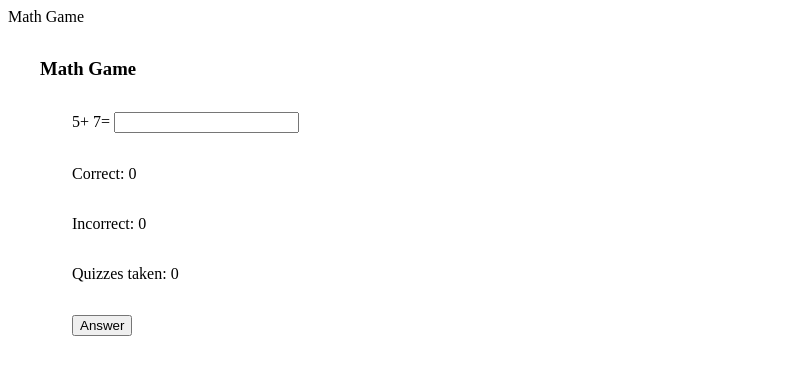
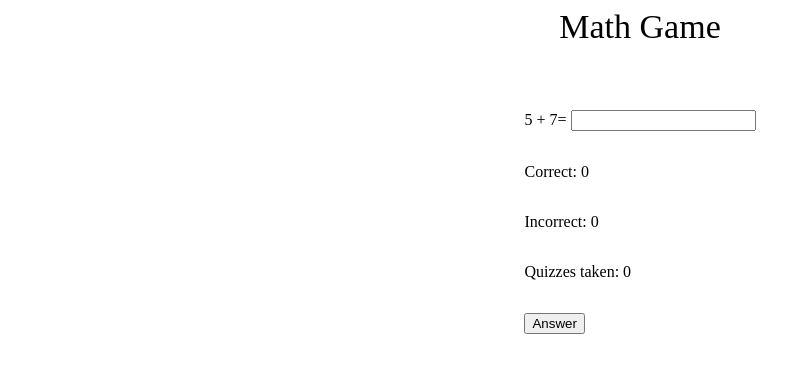
Before and after one commit to merkksgit/matikkapeli, a plain HTML site: page index.html in a window 1280 px wide. Shown: the whole page, without its empty margins (0-811 px from the left). Drawn offline with Linux system fonts and the light colour scheme.

Commit message:
lisätty hieman tyylejä

```diff
--- a/css/styles.css
+++ b/css/styles.css
@@ -1,3 +1,14 @@
 div {
     margin: 2em;
 }
+
+header {
+    display: flex;
+    justify-content: center;
+    font-size: 34px;
+}
+
+div#container {
+    display: flex;
+    justify-content: center;
+}
--- a/index.html
+++ b/index.html
@@ -4,14 +4,14 @@
     <meta charset="UTF-8">
     <meta name="viewport" content="width=device-width, initial-scale=1.0">
     <link rel="stylesheet" href="./css/styles.css"
-    <title>Math Game</title>
+    <title></title>
 </head>
 <body>
+    <header>Math Game</header>
     <div id="container">
-        <h3>Math Game</h3>
         <form>
             <div>
-                <output id="num1"></output>+
+                <output id="num1"></output> +
                 <output id="num2"></output>=
                 <input type="number" />
             </div>
```
